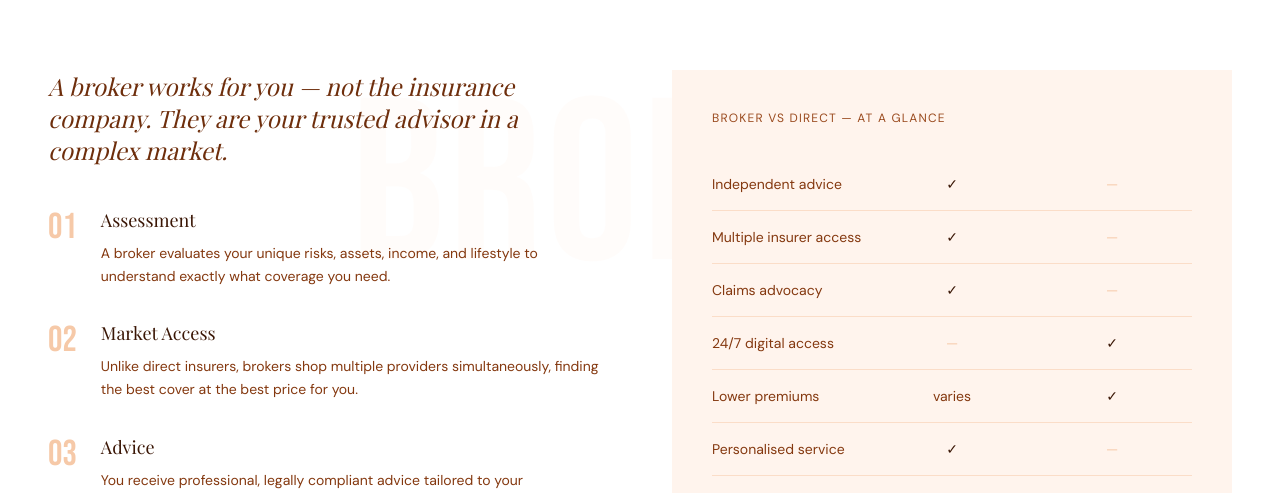
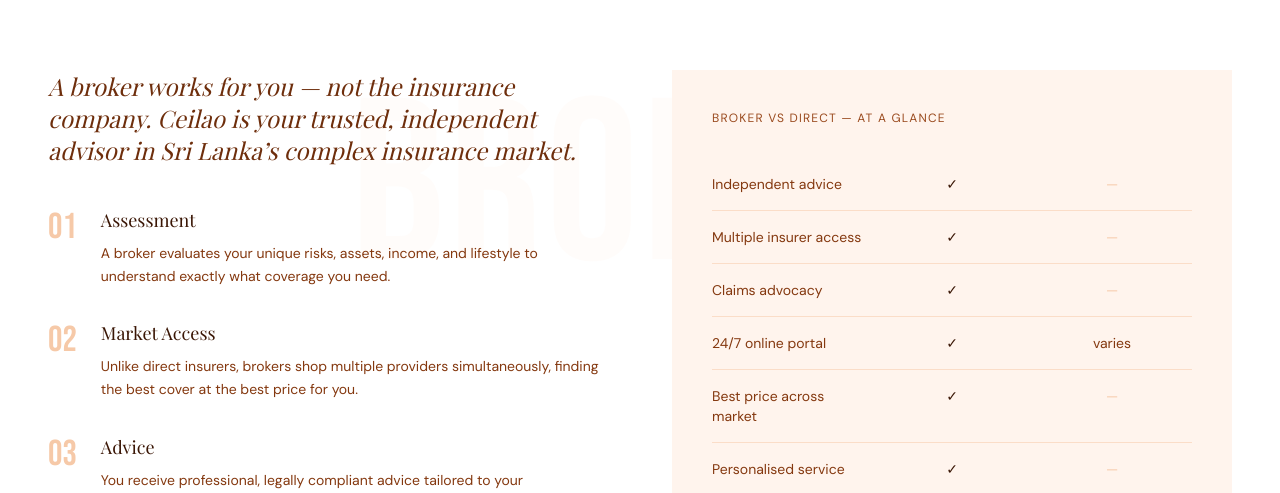
Before and after one commit to shenalgunsekera/Ceilao-Website, a Next.js app: page /brokers in a window 1280 px wide. Shown: the part 455-948 px from the top of the page. Built offline with nearby package versions, Linux system fonts and the light colour scheme; no server answers; a web font is replaced by a local one.

Commit message:
Localize Brokers section for Sri Lanka; add deployment guide

```diff
--- a/components/sections/InsuranceBrokers.tsx
+++ b/components/sections/InsuranceBrokers.tsx
@@ -54,7 +54,7 @@
               transition={{ duration: 0.6 }}
               className="font-heading italic text-xl md:text-2xl text-gray-300 leading-relaxed mb-10"
             >
-              A broker works for you — not the insurance company. They are your trusted advisor in a complex market.
+              A broker works for you — not the insurance company. Ceilao is your trusted, independent advisor in Sri Lanka’s complex insurance market.
             </motion.p>
 
             <div className="space-y-8">
@@ -91,8 +91,8 @@
                   ['Independent advice', 'yes', 'no'],
                   ['Multiple insurer access', 'yes', 'no'],
                   ['Claims advocacy', 'yes', 'no'],
-                  ['24/7 digital access', 'no', 'yes'],
-                  ['Lower premiums', 'varies', 'yes'],
+                  ['24/7 online portal', 'yes', 'varies'],
+                  ['Best price across market', 'yes', 'no'],
                   ['Personalised service', 'yes', 'no'],
                 ] as [string, string, string][]
               ).map(([label, broker, direct], i) => {
```
Also changed, not shown: 1 other file (tests, documents, lock files or other folders).
